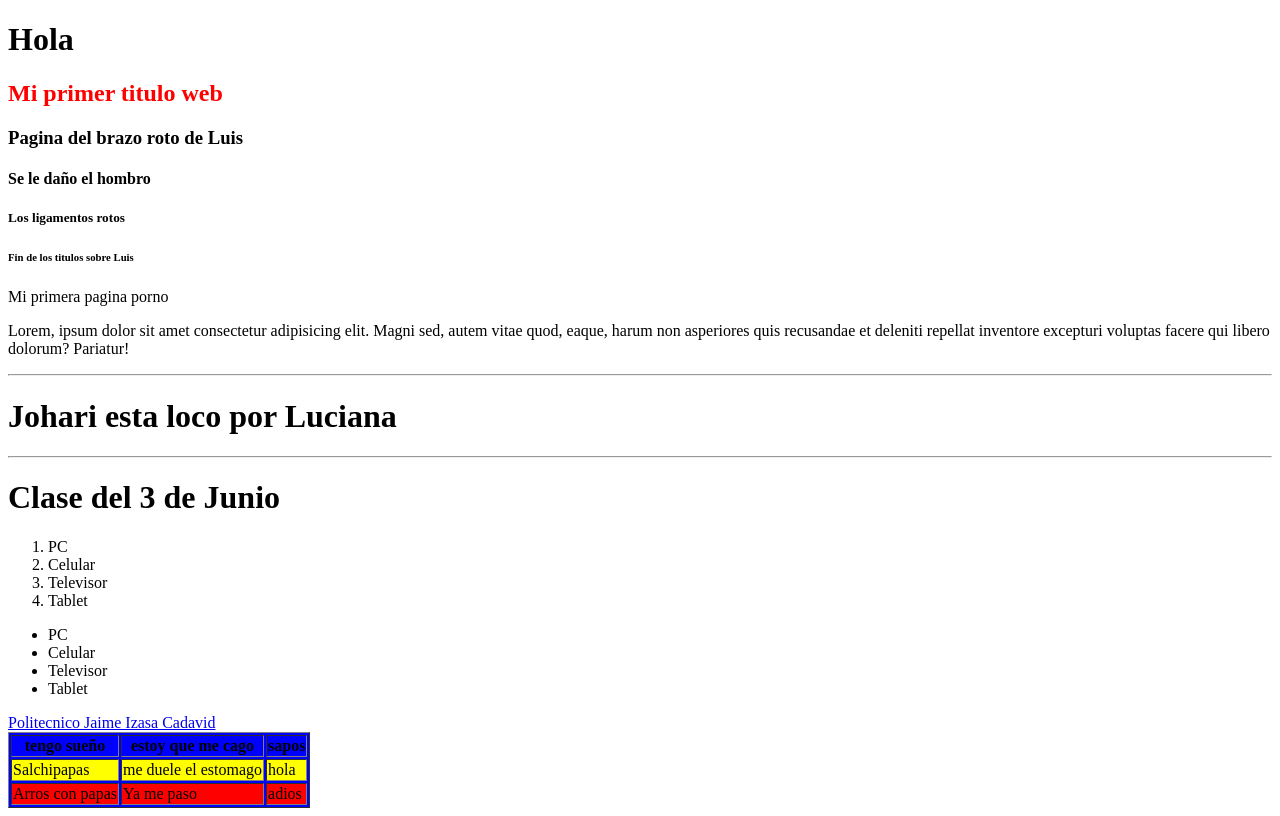
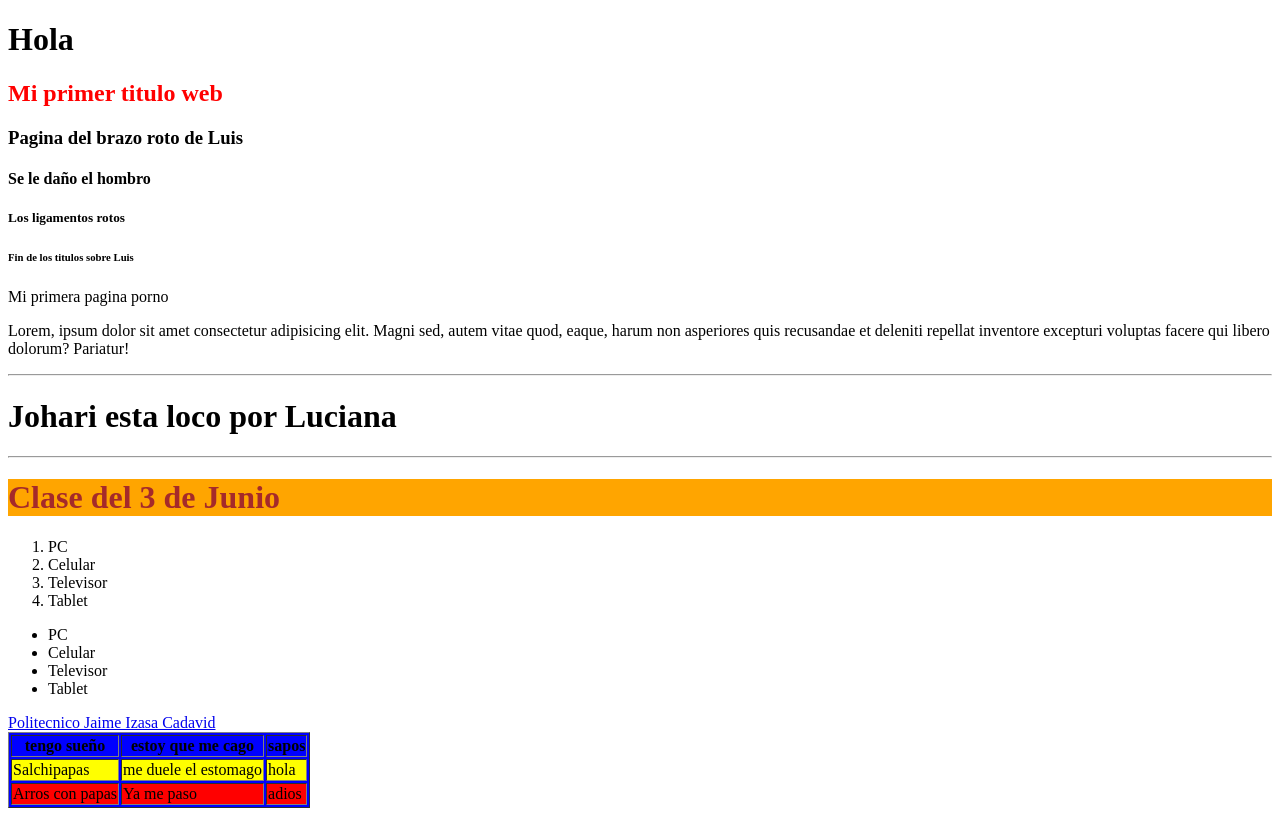
Before and after one commit to Samuel-Loaiza/MiPrimeraPagWeb, a plain HTML site: page index.html in a window 1280 px wide. Drawn offline with Linux system fonts and the light colour scheme.

Commit message:
Color de titulo y fondo
Se le cambia el color a al titulo y fondo de Clase del 3 de Junio

```diff
--- a/index.html
+++ b/index.html
@@ -17,7 +17,7 @@
     <hr>
     <h1>Johari esta loco por Luciana</h1>
     <hr>
-    <h1>Clase del 3 de Junio</h1>
+    <h1 style="color:brown; background-color:orange;">Clase del 3 de Junio</h1>
     <ol>
         <li>PC</li>
         <li>Celular</li>
```
